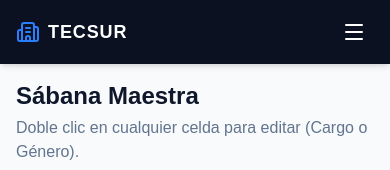
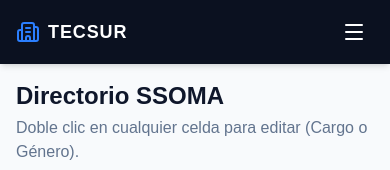
Before and after one commit to DylanDi10/tecsur-admin, a Next.js app: page /dashboard/registros in a window 390 px wide. Shown: the top 170 px of the page. Built offline with nearby package versions, Linux system fonts and the light colour scheme; no server answers; the database is empty.

Commit message:
Menu responsivo para celular y cambio de nombre

```diff
--- a/app/dashboard/registros/page.tsx
+++ b/app/dashboard/registros/page.tsx
@@ -75,7 +75,7 @@
     <div className="space-y-6">
       <div className="flex flex-col sm:flex-row justify-between items-start sm:items-center gap-4">
         <div>
-          <h1 className="text-2xl font-bold text-slate-900">Sábana Maestra</h1>
+          <h1 className="text-2xl font-bold text-slate-900">Directorio SSOMA</h1>
           <p className="text-slate-500 mt-1">Doble clic en cualquier celda para editar (Cargo o Género).</p>
         </div>
 
```
